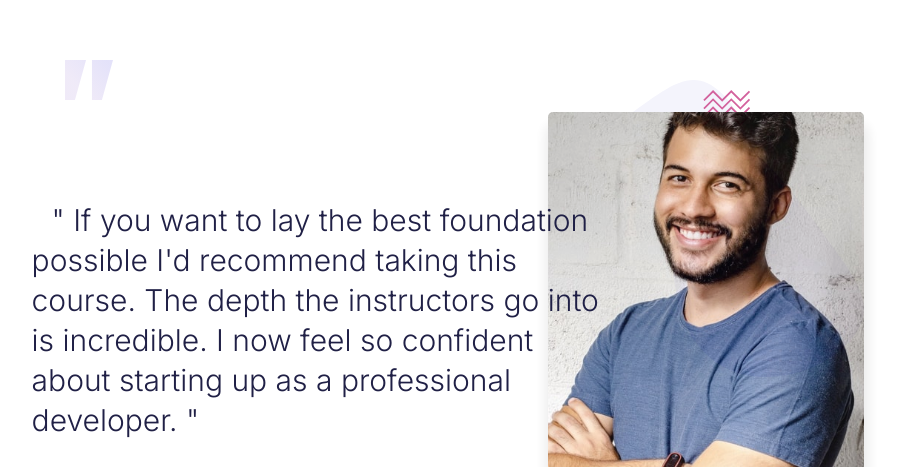
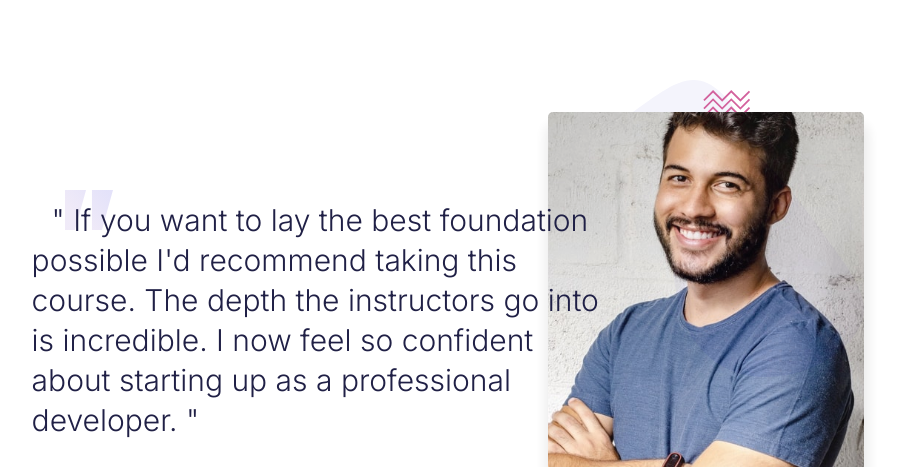
Before and after one commit to Tboss09/coding-bootcamp-testimonials-slider-master, a plain HTML site: page index.html in a window 1280 px wide. Shown: the top 467 px of the page, without its empty margins (224-1122 px from the left). Drawn offline with Linux system fonts and the light colour scheme.

Commit message:
--no-message-pls

```diff
--- a/scss/_desktop.scss
+++ b/scss/_desktop.scss
@@ -20,6 +20,7 @@
             top: 52vh !important;
             left: 3vw !important;
 
+
         }
     }
 
@@ -28,6 +29,10 @@
     }
 
     section {
+        &::before {
+            top: 110px !important;
+            background-repeat: no-repeat;
+        }
 
         p {
             margin-left: 230px;
```
Also changed, not shown: styles/main.css, 1 other file.
